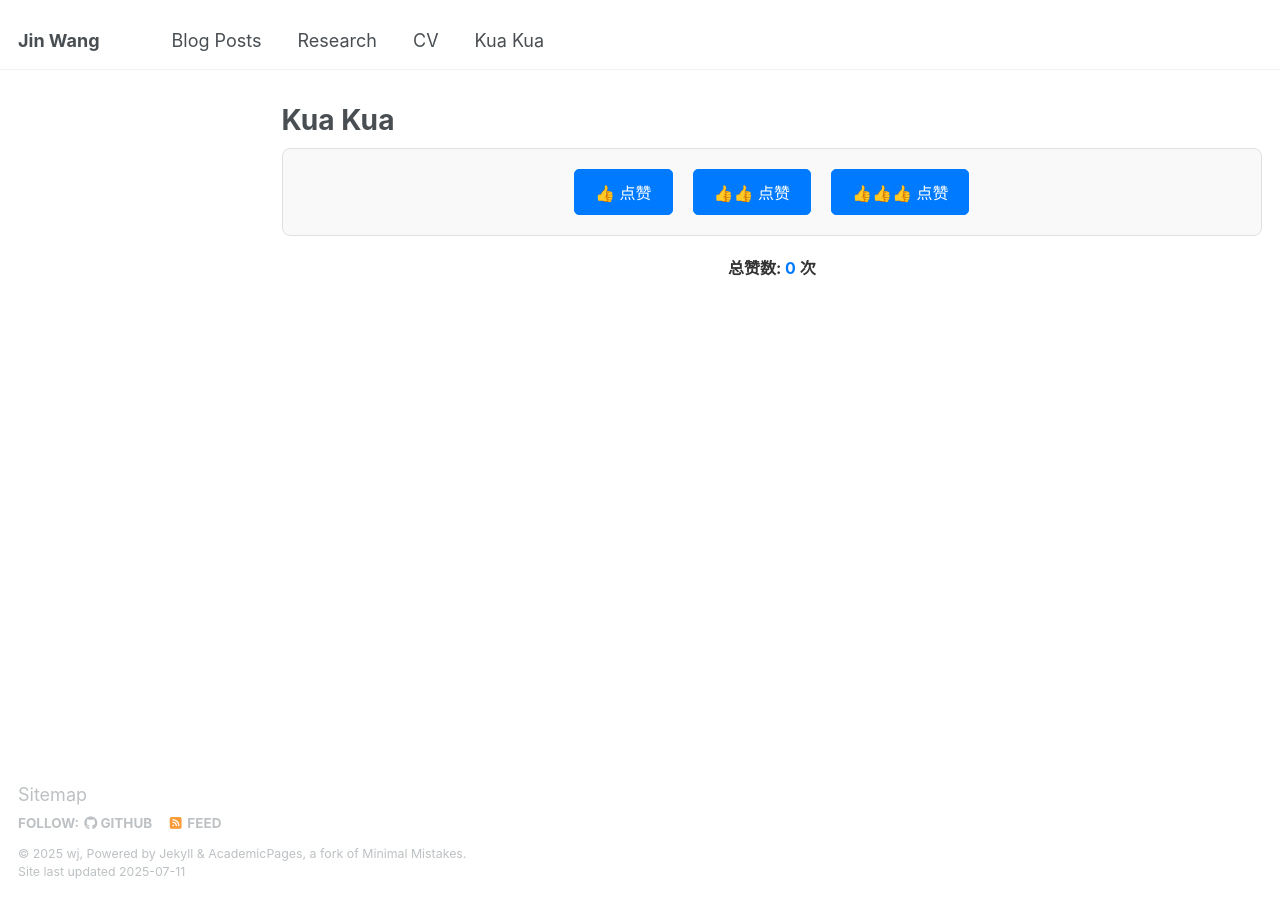
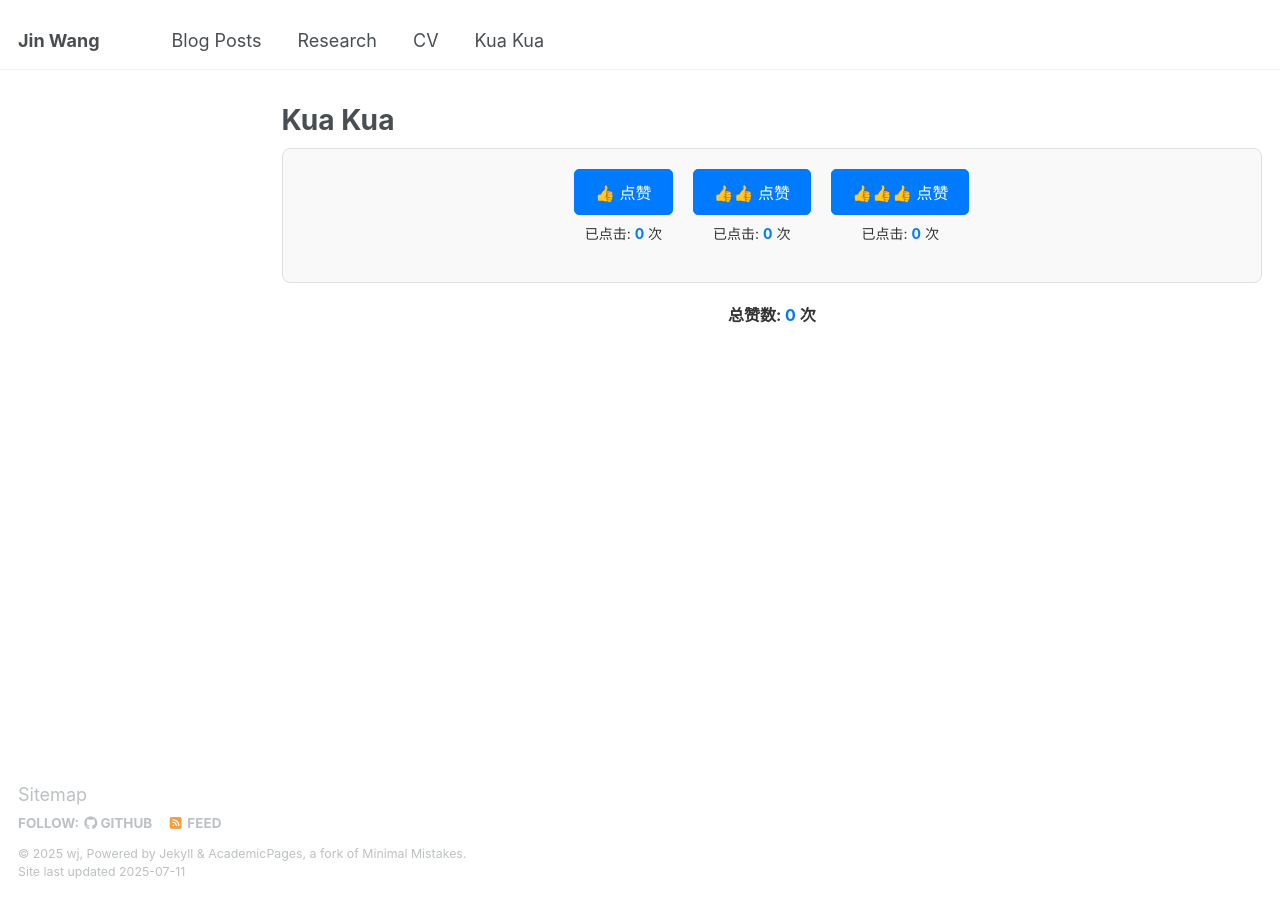
Before and after one commit to JiinnW/JiinnW, a Jekyll site: the page built from _pages/kua-kua.md, in a window 1280 px wide. Built offline with Jekyll 4.4.1, drawn with Linux system fonts in a browser that asks for light colours; comment, search, counter and statistics services are not loaded.

Commit message:
Update kua-kua.md

```diff
--- a/_pages/kua-kua.md
+++ b/_pages/kua-kua.md
@@ -63,15 +63,15 @@ footer_scripts:
 <div class="interactive-buttons-container">
     <div class="button-wrapper">
         <button id="buttonLike" class="counter-btn">👍 点赞</button>
-        <!-- <p class="click-counter">已点击: <span id="countLike">0</span> 次</p> -->
+        <p class="click-counter">已点击: <span id="countLike">0</span> 次</p>
     </div>
     <div class="button-wrapper">
         <button id="buttonLove" class="counter-btn">👍👍 点赞</button>
-        <!-- <p class="click-counter">已点击: <span id="countLove">0</span> 次</p> -->
+        <p class="click-counter">已点击: <span id="countLove">0</span> 次</p>
     </div>
     <div class="button-wrapper">
         <button id="buttonStar" class="counter-btn">👍👍👍 点赞</button>
-        <!-- <p class="click-counter">已点击: <span id="countStar">0</span> 次</p> -->
+        <p class="click-counter">已点击: <span id="countStar">0</span> 次</p>
     </div>
 </div>
 
```
